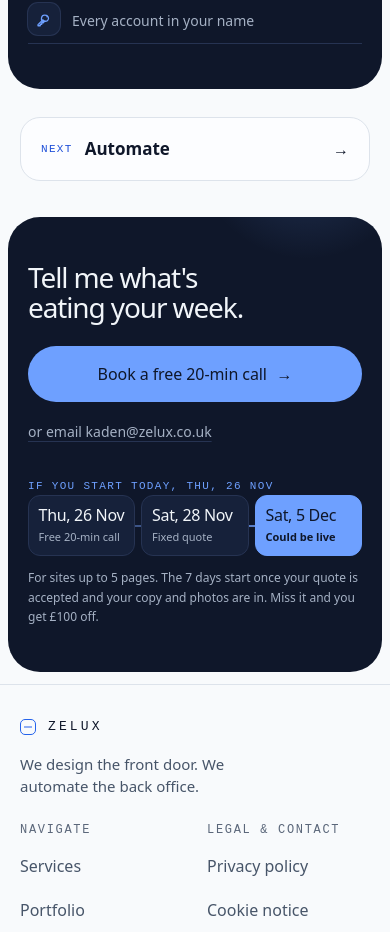
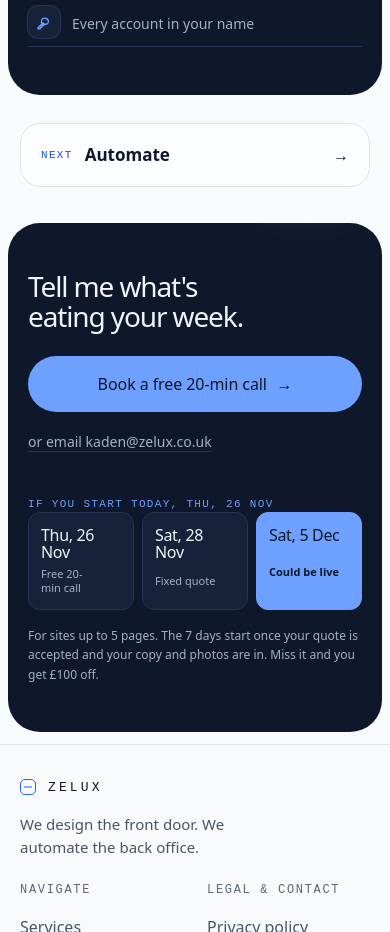
Before and after one commit to kadenbokome978-sketch/Zelux, an Astro site: page / in a window 390 px wide. Shown: the part 2070-3002 px from the top of the page. Built offline with nearby package versions, Linux system fonts and the light colour scheme; Astro itself is replaced by a stand-in of ours; a web font is replaced by a local one.

Commit message:
Phones: generous fixed padding inside dark panels; closing panel opened up
- Dark panels use a fixed 48px inner space on phones (32px on the shortest screens)
  instead of a screen-height value that came out tight
- Closing panel: more space between heading, button, email and dates; roomier date
  boxes; connecting line removed on phones so nothing crosses the boxes

Co-Authored-By: Claude Opus 5.5 <noreply@anthropic.com>
Claude-Session: https://claude.ai/code/session_01AWB2yY8NfgECLFiuvDnmSu

```diff
--- a/src/components/ClosingBand.astro
+++ b/src/components/ClosingBand.astro
@@ -30,7 +30,7 @@ const tiles = [
           </li>
         ))}
       </ol>
-      <p class="mt-3 text-xs leading-relaxed text-deep-ink-2 md:mt-4">For sites up to 5 pages. The 7 days start once your quote is accepted and your copy and photos are in. Miss it and you get £100 off.</p>
+      <p class="mt-4 text-xs leading-relaxed text-deep-ink-2">For sites up to 5 pages. The 7 days start once your quote is accepted and your copy and photos are in. Miss it and you get £100 off.</p>
     </div>
   </div>
 </section>
@@ -44,7 +44,7 @@ const tiles = [
   .cb-date { font-family: var(--font-serif); font-size: clamp(1.125rem, 1.8vw, 1.5rem); line-height: 1.1; letter-spacing: -0.02em; }
   .cb-t { font-size: 0.8125rem; color: var(--color-deep-ink-2); }
   .cb-tile:last-child .cb-t { color: var(--color-deep); font-weight: 600; }
-  @media (max-width: 520px) { .cb-line { gap: 0.4rem; } .cb-tile { padding: 0.7rem 0.6rem; border-radius: var(--radius-inner); } .cb-date { font-size: 1rem; } .cb-t { font-size: 0.6875rem; line-height: 1.3; } }
+  @media (max-width: 520px) { .cb-line::before { display: none; } .cb-line { gap: 0.5rem; } .cb-tile { gap: 0.3rem; padding: 0.85rem 0.75rem; border-radius: var(--radius-inner); } .cb-date { font-size: 1rem; } .cb-t { font-size: 0.6875rem; line-height: 1.3; } }
   @media (prefers-reduced-motion: no-preference) {
     :global(.reveal-ready .is-in) .cb-tile { animation: cb-in 500ms var(--ease-out-soft) both; animation-delay: calc(200ms + var(--i) * 160ms); }
   }
--- a/src/styles/global.css
+++ b/src/styles/global.css
@@ -353,3 +353,12 @@ h1 em, h2 em, h3 em { font-style: normal; }
   html.m-tabs [data-fit='process-week'] { padding-top: var(--band-pad); }
   html.m-tabs [data-fit='process-price'] { padding-bottom: var(--band-pad); }
 }
+/* Phones: dark panels get a fixed, generous inner space (was tied to screen height and came out tight) */
+@media (max-width: 767px) {
+  html.m-tabs { --band-pad: 3rem; }
+  html.m-tabs .cb > .container-z { row-gap: 2rem; }
+}
+@media (max-width: 767px) and (max-height: 600px) {
+  html.m-tabs { --band-pad: 2rem; }
+  html.m-tabs .cb > .container-z { row-gap: 1.25rem; }
+}
```
